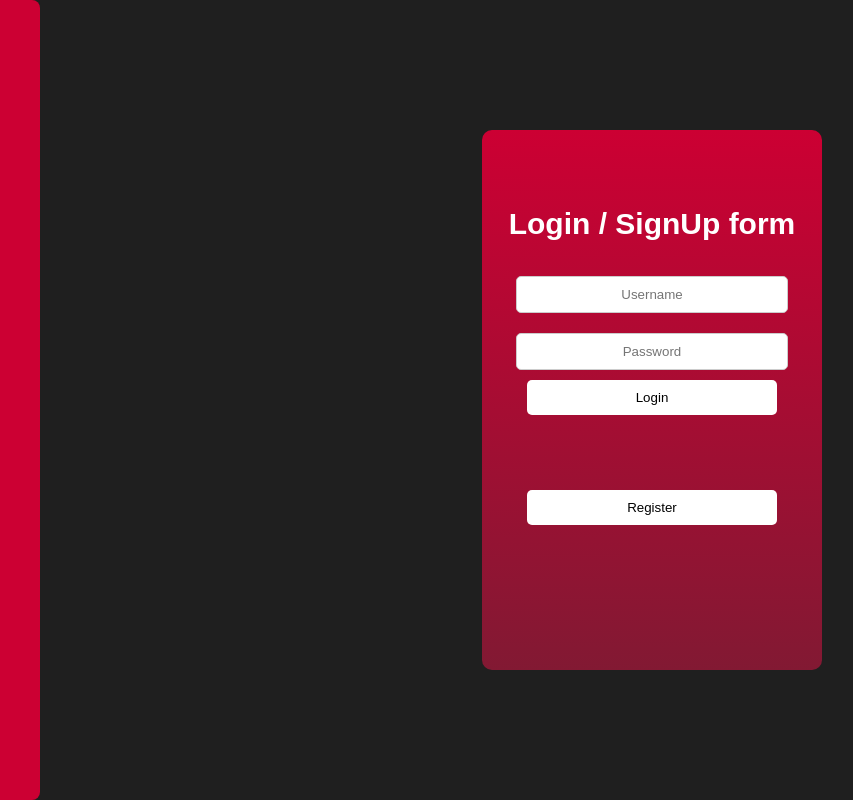
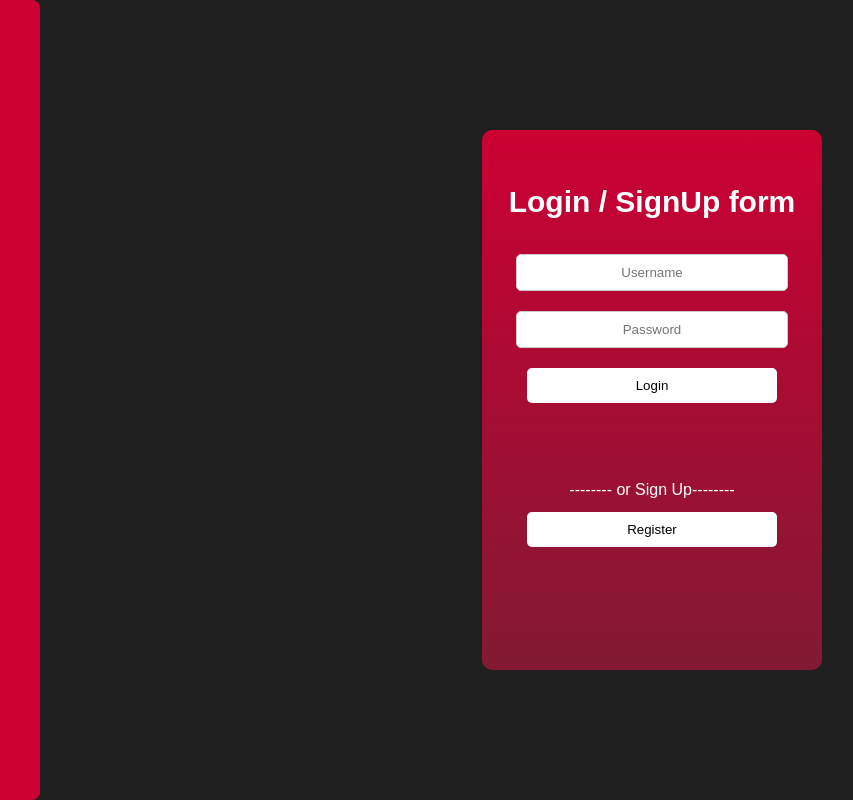
Before and after one commit to andriusavenido/Companion_GNG2101, a React (Vite) app in the folder client/: page /login in a window 1280 px wide. Shown: the whole page, without its empty margins (16-869 px from the left). Built offline with nearby package versions, Linux system fonts and the light colour scheme; no server answers; a web font is replaced by a local one.

Commit message:
login change up

```diff
--- a/client/src/pages/Login/Login.jsx
+++ b/client/src/pages/Login/Login.jsx
@@ -46,6 +46,7 @@ const Login = () => {
                             className={styles.Input}
                         />
                         <button onClick={() => navigate('/')} className={styles.Button}>Login</button>
+                        <t>-------- or Sign Up--------</t>
                         <button onClick={showRegister} className={styles.Button}>Register</button>
                     </div>
                 </div>
--- a/client/src/pages/Login/Login.module.css
+++ b/client/src/pages/Login/Login.module.css
@@ -51,6 +51,7 @@
     cursor: pointer;
     margin: 0 20px;
     margin-bottom: 75px;
+    margin-top: 10px;
 }
 
 .Button:hover {
```
